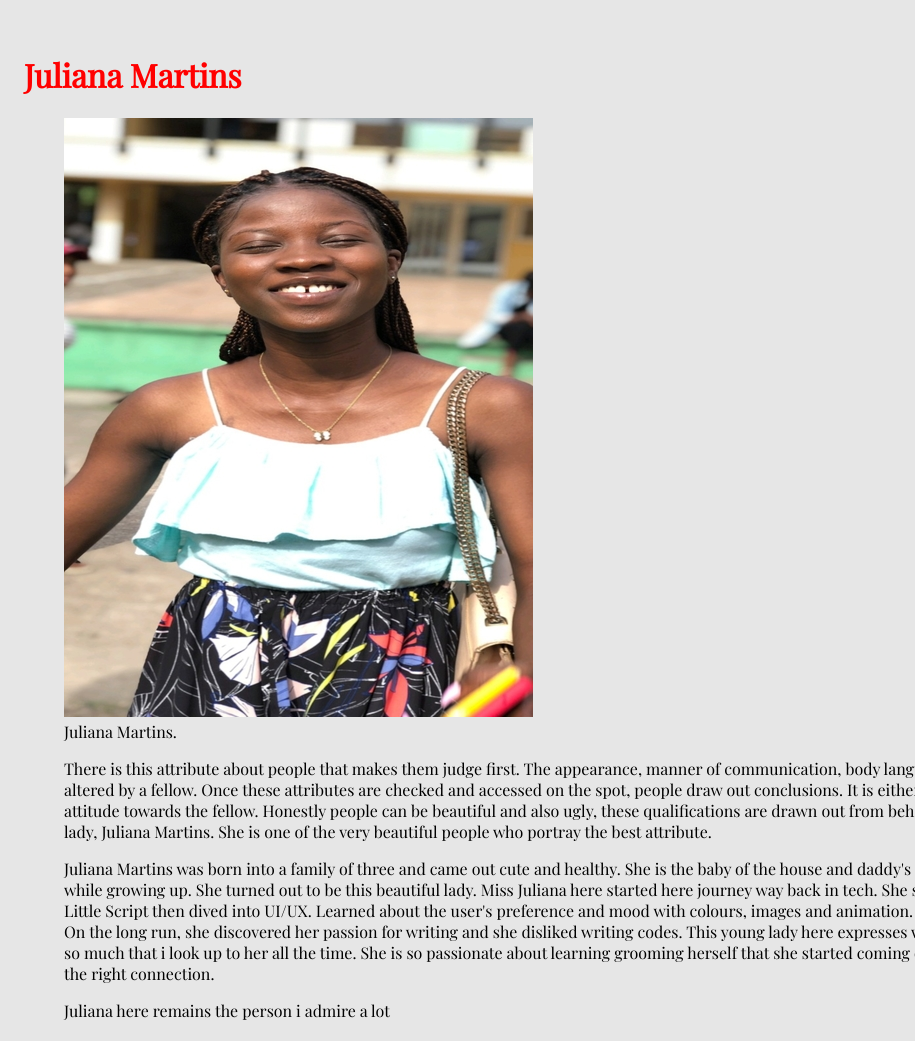
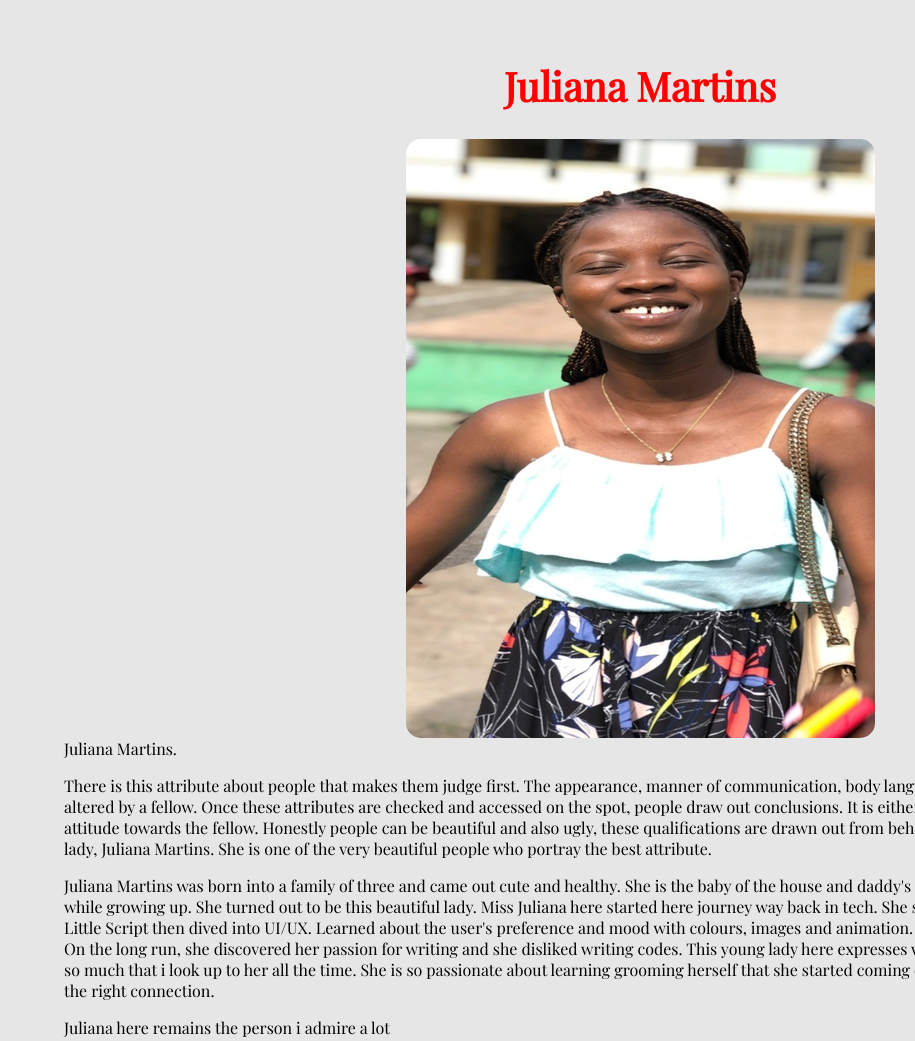
Before and after one commit to HERITAGEALABI/HERITAGEALABI-article, a plain HTML site: page index.html in a window 1280 px wide. Shown: the whole page, without its empty margins (0-915 px from the left). Drawn offline with nearby package versions, Linux system fonts and the light colour scheme.

Commit message:
image styled

```diff
--- a/style.css
+++ b/style.css
@@ -18,3 +18,16 @@ body {
 #title {
   color: red;
 }
+
+h1 {
+  font-size: 2.5rem;
+  text-align: center;
+}
+
+img {
+  border-radius: 15px;
+  display: block;
+  height: auto;
+  max-width: 100%;
+  margin: 0 auto;
+}
```
